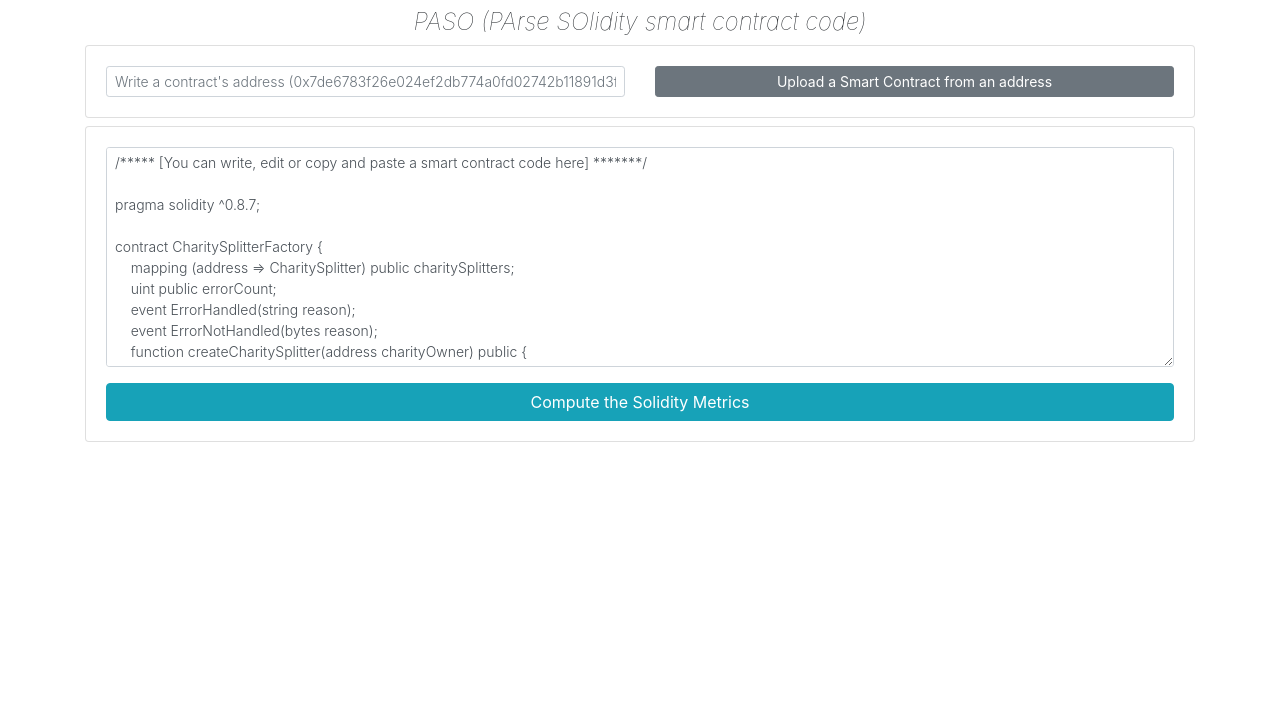
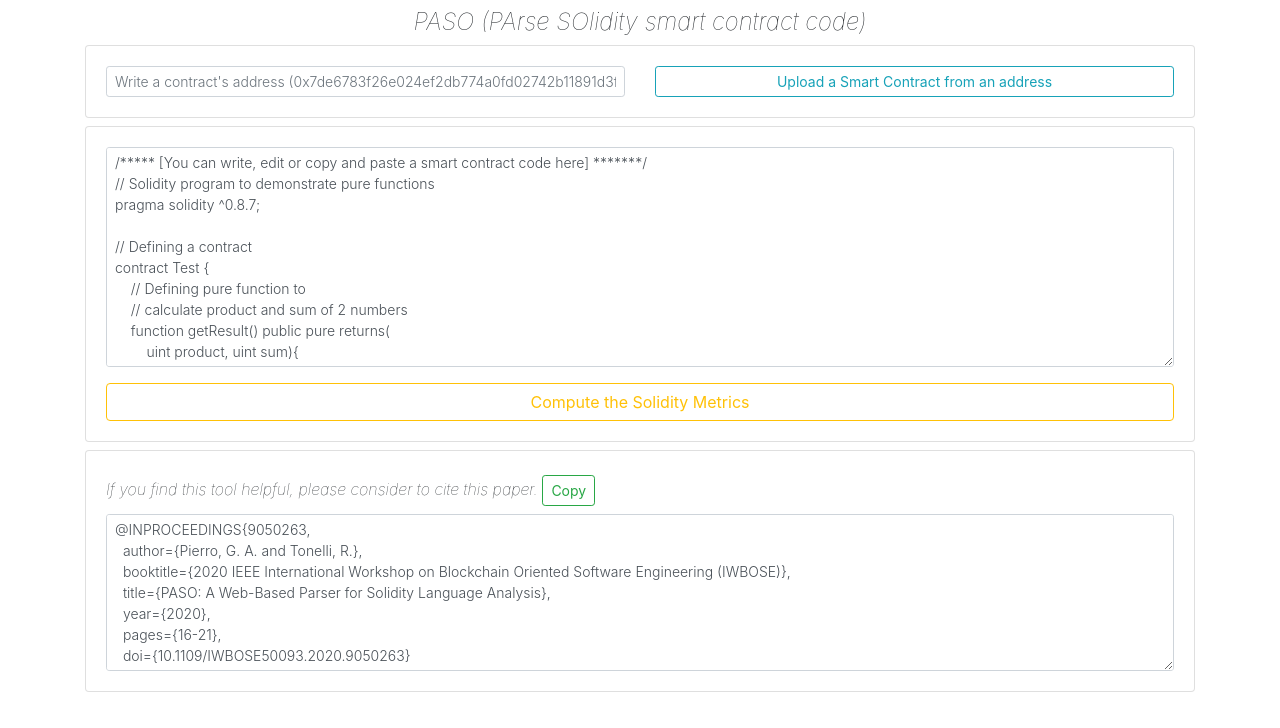
Before and after one commit to aphd/paso, a React (Create React App) app: page / in a window 1280 px wide. Shown: the top 728 px of the page. Built offline with nearby package versions, Linux system fonts and the light colour scheme.

Commit message:
feat: add bibtex reference

```diff
--- /dev/null
+++ b/src/components/paso-gui/bibtex.jsx
@@ -0,0 +1,24 @@
+import React, { Component } from "react";
+const copyCodeToClipboard = () => {
+    const el = document.getElementById("bibtex");
+    el.select();
+    document.execCommand("copy")
+}
+const textValue = '@INPROCEEDINGS{9050263, \n  author={Pierro, G. A. and Tonelli, R.},\n  booktitle={2020 IEEE International Workshop on Blockchain Oriented Software Engineering (IWBOSE)}, \n  title={PASO: A Web-Based Parser for Solidity Language Analysis}, \n  year={2020},\n  pages={16-21},\n  doi={10.1109/IWBOSE50093.2020.9050263}\n }';
+
+class Bibtex extends Component {
+    render = () => {
+        return (
+            <div className="card mt-2">
+                <div className="card-body">
+                    <div className="font-weight-lighter font-italic pt-1 fs4">If you find this tool helpful, please consider to cite this paper. <button className="btn btn-sm btn-outline-success" onClick={copyCodeToClipboard}>Copy</button>
+                    </div>
+                    <textarea id="bibtex" className="mt-2 form-control font-weight-light form-control-sm"
+                        rows="7" defaultValue={textValue}>
+                    </textarea>
+                </div></div>
+        )
+    };
+}
+
+export default Bibtex;
--- a/src/components/paso-gui/index.jsx
+++ b/src/components/paso-gui/index.jsx
@@ -3,6 +3,7 @@ import MetricForm from "./metric-form";
 import LoadContractForm from "./load-contract-form";
 import Metrics from "./metrics";
 import Head from "./head";
+import Bibtex from "./bibtex";
 import Error from "./error";
 import { solParse } from "../../utils/sol-parser";
 
@@ -31,6 +32,7 @@ export default class PasoGui extends Component {
                 <MetricForm onFormSubmit={this.handleFormSubmit} />
                 <Metrics metric={this.state.metric} />
                 <Error errors={this.state.errors} />
+                <Bibtex />
             </main>
         );
     };
--- a/src/components/paso-gui/load-contract-form.jsx
+++ b/src/components/paso-gui/load-contract-form.jsx
@@ -36,7 +36,7 @@ export default class LoadContractForm extends Component {
                     </div>
                     <div className="col-6">
                         <button
-                            className="btn btn-sm btn-secondary btn-block"
+                            className="btn btn-sm btn-outline-info btn-block"
                             onClick={() => this.onSubmit()}
                             disabled={this.state.loading}
                         >
--- a/src/components/paso-gui/metric-form.jsx
+++ b/src/components/paso-gui/metric-form.jsx
@@ -14,7 +14,7 @@ export default class MetricForm extends Component {
                     </div>
                     <button
                         type="button"
-                        className="btn btn-info btn-block"
+                        className="btn btn-outline-warning btn-block"
                         onClick={() =>
                             this.props.onFormSubmit(
                                 document.getElementById("sc_code").value
--- a/src/fixtures/contract.jsx
+++ b/src/fixtures/contract.jsx
@@ -1,19 +1,17 @@
 export const contract = `/***** [You can write, edit or copy and paste a smart contract code here] *******/
-
+// Solidity program to demonstrate pure functions
 pragma solidity ^0.8.7;
 
-contract CharitySplitterFactory {
-    mapping (address => CharitySplitter) public charitySplitters;
-    uint public errorCount;
-    event ErrorHandled(string reason);
-    event ErrorNotHandled(bytes reason);
-    function createCharitySplitter(address charityOwner) public {
-        try new CharitySplitter(charityOwner)
-            returns (CharitySplitter newCharitySplitter)
-        {
-            charitySplitters[msg.sender] = newCharitySplitter;
-        } catch {
-            errorCount++;
-        }
+// Defining a contract
+contract Test {
+    // Defining pure function to
+    // calculate product and sum of 2 numbers
+    function getResult() public pure returns(
+        uint product, uint sum){
+        uint num1 = 2;
+        uint num2 = 4;
+        product = num1 * num2;
+        sum = num1 + num2;
     }
-}`;
+}
+`;
--- a/src/index.css
+++ b/src/index.css
@@ -8,6 +8,9 @@ body {
 }
 
 code {
-    font-family: source-code-pro, Menlo, Monaco, Consolas, "Courier New",
-        monospace;
+    font-family: source-code-pro, Menlo, Monaco, Consolas, "Courier New", monospace;
 }
+
+table tbody {
+    font-size: 0.7em;
+}
```
